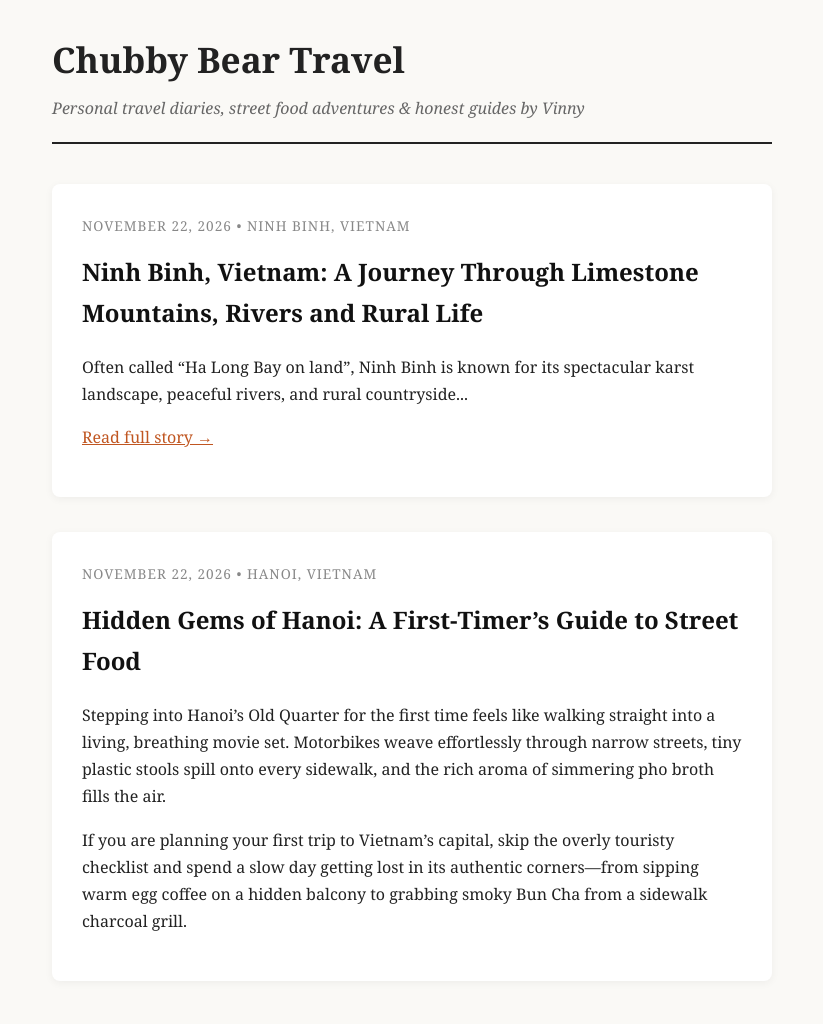
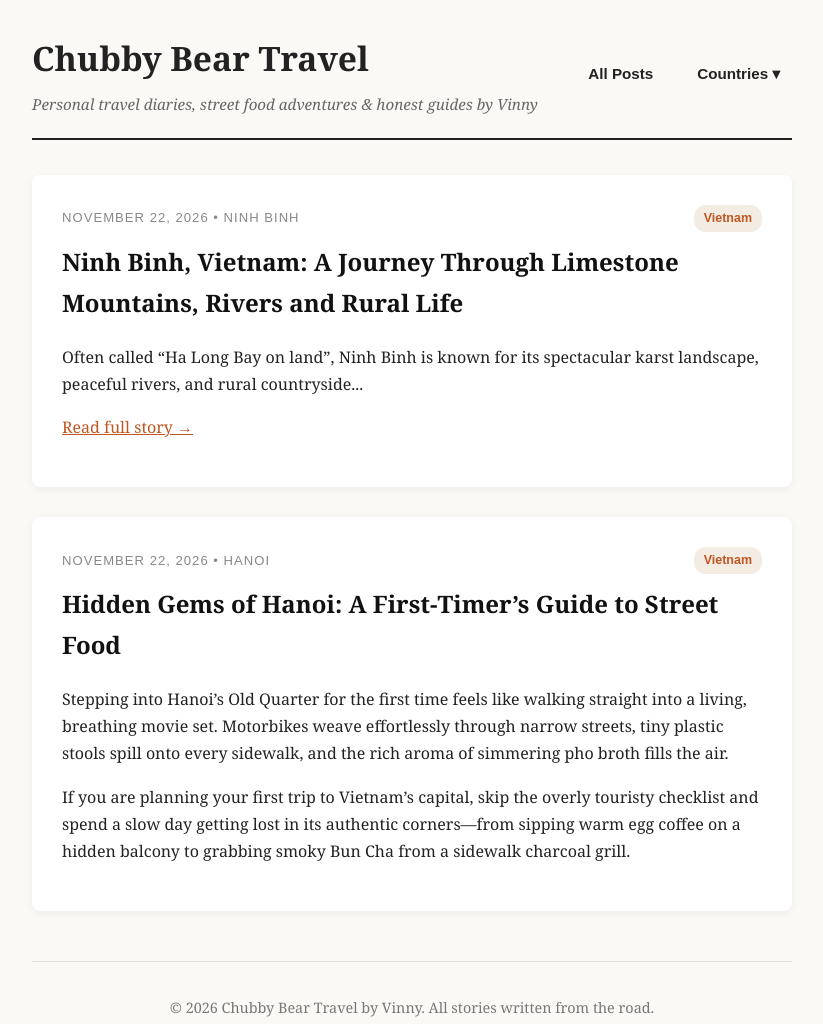
Before and after one commit to dragonflytravel/chubbybeartravel, a plain HTML site: page index.html in a window 1280 px wide. Shown: the top 1024 px of the page, without its empty margins (228-1051 px from the left). Drawn offline with Linux system fonts and the light colour scheme.

Commit message:
Update index.html

```diff
--- a/index.html
+++ b/index.html
@@ -6,13 +6,34 @@
     <title>Chubby Bear Travel – Honest Travel Stories & Guides by Vinny</title>
     <meta name="description" content="Personal travel diaries, street food adventures, and practical itineraries around the world by Vinny.">
     <style>
-        body { font-family: Georgia, serif; line-height: 1.7; color: #222; max-width: 720px; margin: 0 auto; padding: 30px 20px; background: #faf9f6; }
-        header { border-bottom: 2px solid #222; padding-bottom: 20px; margin-bottom: 40px; }
-        header h1 { margin: 0; font-size: 2.2em; }
-        header p { color: #666; margin: 5px 0 0; font-style: italic; }
-        article { background: #fff; padding: 30px; margin-bottom: 35px; border-radius: 8px; box-shadow: 0 2px 8px rgba(0,0,0,0.05); }
-        article h2 { margin-top: 0; color: #111; }
-        .date { font-size: 0.85em; color: #888; text-transform: uppercase; letter-spacing: 1px; margin-bottom: 15px; display: block; }
+        body { font-family: Georgia, serif; line-height: 1.7; color: #222; max-width: 760px; margin: 0 auto; padding: 30px 20px; background: #faf9f6; }
+
+        /* Thanh Header & Menu bên phải */
+        header { display: flex; justify-content: space-between; align-items: center; flex-wrap: wrap; border-bottom: 2px solid #222; padding-bottom: 20px; margin-bottom: 35px; gap: 15px; }
+        .brand h1 { margin: 0; font-size: 2.1em; }
+        .brand p { color: #666; margin: 5px 0 0; font-style: italic; font-size: 0.95em; }
+
+        /* Menu & Dropdown Countries */
+        nav { display: flex; align-items: center; gap: 20px; font-family: sans-serif; font-size: 0.95em; }
+        nav a, .dropbtn { color: #222; text-decoration: none; font-weight: bold; cursor: pointer; background: none; border: none; font-size: 1em; font-family: inherit; padding: 8px 12px; border-radius: 5px; }
+        nav a:hover, .dropdown:hover .dropbtn { background: #eeeae0; color: #c05621; }
+
+        .dropdown { position: relative; display: inline-block; }
+        .dropdown-content { display: none; position: absolute; right: 0; background-color: #fff; min-width: 170px; box-shadow: 0 8px 16px rgba(0,0,0,0.12); border-radius: 6px; z-index: 10; border: 1px solid #eee; overflow: hidden; }
+        .dropdown-content a { color: #222; padding: 10px 16px; text-decoration: none; display: block; font-weight: normal; border-radius: 0; }
+        .dropdown-content a:hover { background-color: #faf9f6; color: #c05621; font-weight: bold; }
+        .dropdown:hover .dropdown-content { display: block; }
+
+        /* Thanh thông báo khi đang lọc quốc gia */
+        #filter-banner { display: none; background: #eeeae0; padding: 10px 18px; border-radius: 6px; margin-bottom: 25px; font-family: sans-serif; font-size: 0.9em; justify-content: space-between; align-items: center; }
+        #filter-banner button { background: #c05621; color: #fff; border: none; padding: 5px 10px; border-radius: 4px; cursor: pointer; font-size: 0.85em; }
+
+        /* Thẻ bài viết */
+        article { background: #fff; padding: 30px; margin-bottom: 30px; border-radius: 8px; box-shadow: 0 2px 8px rgba(0,0,0,0.05); }
+        article h2 { margin-top: 5px; color: #111; }
+        .meta-row { display: flex; justify-content: space-between; align-items: center; margin-bottom: 10px; font-family: sans-serif; }
+        .date { font-size: 0.82em; color: #888; text-transform: uppercase; letter-spacing: 1px; }
+        .country-tag { background: #f3ece2; color: #c05621; padding: 3px 10px; border-radius: 12px; font-size: 0.78em; font-weight: bold; }
         a { color: #c05621; text-decoration: underline; }
         footer { text-align: center; color: #777; font-size: 0.9em; margin-top: 50px; padding-top: 20px; border-top: 1px solid #ddd; }
     </style>
@@ -20,23 +41,49 @@
 <body>
 
 <header>
-    <h1>Chubby Bear Travel</h1>
-    <p>Personal travel diaries, street food adventures & honest guides by Vinny</p>
+    <div class="brand">
+        <h1>Chubby Bear Travel</h1>
+        <p>Personal travel diaries, street food adventures & honest guides by Vinny</p>
+    </div>
+
+    <nav>
+        <a href="#" onclick="filterCountry('All'); return false;">All Posts</a>
+        <div class="dropdown">
+            <button class="dropbtn">Countries ▾</button>
+            <div class="dropdown-content">
+                <a href="#" onclick="filterCountry('Vietnam'); return false;">🇻🇳 Vietnam</a>
+                <a href="#" onclick="filterCountry('Japan'); return false;">🇯🇵 Japan</a>
+                <a href="#" onclick="filterCountry('Thailand'); return false;">🇹🇭 Thailand</a>
+                <a href="#" onclick="filterCountry('Sri Lanka'); return false;">🇱🇰 Sri Lanka</a>
+                <!-- Thêm tên quốc gia mới vào đây theo mẫu trên -->
+            </div>
+        </div>
+    </nav>
 </header>
 
-<main>
+<div id="filter-banner">
+    <span>Showing stories in: <strong id="current-country"></strong></span>
+    <button onclick="filterCountry('All')">Show All</button>
+</div>
+
+<main id="post-list">
     <!-- ================= DÁN BÀI VIẾT MỚI NHẤT VÀO NGAY DƯỚI DÒNG NÀY ================= -->
 
-    <article>
-        <span class="date">November 22, 2026 • Ninh Binh, Vietnam</span>
+    <article data-country="Vietnam">
+        <div class="meta-row">
+            <span class="date">November 22, 2026 • Ninh Binh</span>
+            <span class="country-tag">Vietnam</span>
+        </div>
         <h2><a href="ninh-binh-vietnam.html" style="text-decoration: none; color: #111;">Ninh Binh, Vietnam: A Journey Through Limestone Mountains, Rivers and Rural Life</a></h2>
         <p>Often called “Ha Long Bay on land”, Ninh Binh is known for its spectacular karst landscape, peaceful rivers, and rural countryside...</p>
         <p><a href="ninh-binh-vietnam.html">Read full story →</a></p>
     </article>
 
-
-    <article>
-        <span class="date">November 22, 2026 • Hanoi, Vietnam</span>
+    <article data-country="Vietnam">
+        <div class="meta-row">
+            <span class="date">November 22, 2026 • Hanoi</span>
+            <span class="country-tag">Vietnam</span>
+        </div>
         <h2>Hidden Gems of Hanoi: A First-Timer’s Guide to Street Food</h2>
         <p>Stepping into Hanoi’s Old Quarter for the first time feels like walking straight into a living, breathing movie set. Motorbikes weave effortlessly through narrow streets, tiny plastic stools spill onto every sidewalk, and the rich aroma of simmering pho broth fills the air.</p>
         <p>If you are planning your first trip to Vietnam’s capital, skip the overly touristy checklist and spend a slow day getting lost in its authentic corners—from sipping warm egg coffee on a hidden balcony to grabbing smoky Bun Cha from a sidewalk charcoal grill.</p>
@@ -49,5 +96,28 @@
     <p>© 2026 Chubby Bear Travel by Vinny. All stories written from the road.</p>
 </footer>
 
+<script>
+    function filterCountry(country) {
+        const articles = document.querySelectorAll('#post-list article');
+        const banner = document.getElementById('filter-banner');
+        const label = document.getElementById('current-country');
+
+        if (country === 'All') {
+            articles.forEach(art => art.style.display = 'block');
+            banner.style.display = 'none';
+        } else {
+            articles.forEach(art => {
+                if (art.getAttribute('data-country') === country) {
+                    art.style.display = 'block';
+                } else {
+                    art.style.display = 'none';
+                }
+            });
+            label.textContent = country;
+            banner.style.display = 'flex';
+        }
+    }
+</script>
+
 </body>
 </html>
```
